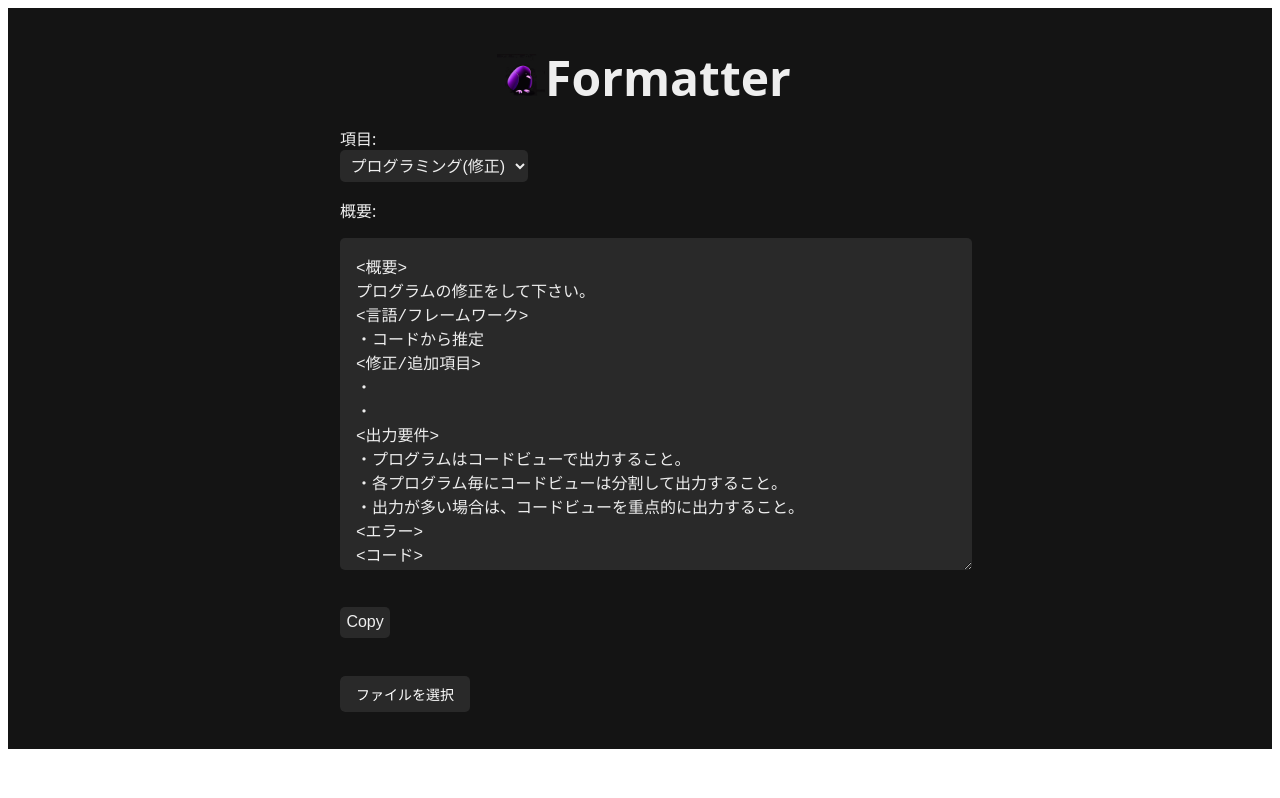
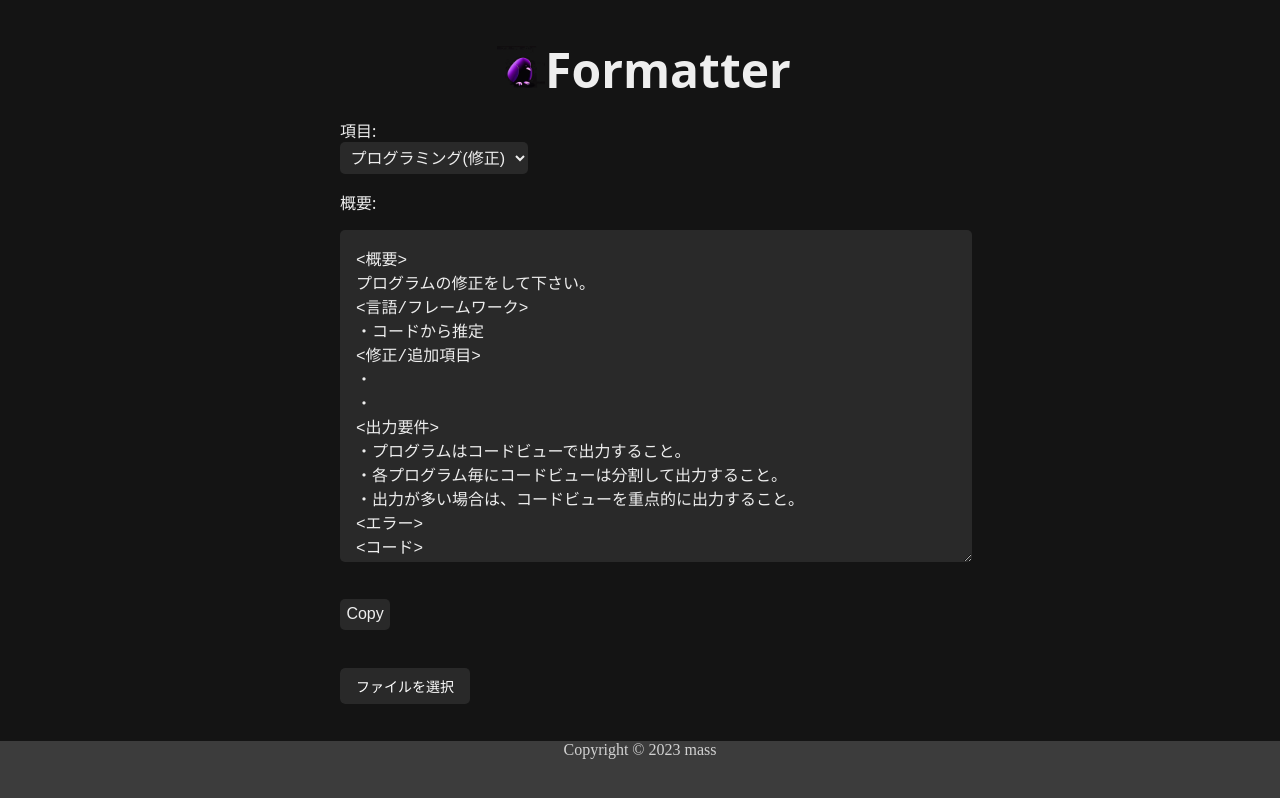
Before and after one commit to mass-work/apptest, a React (Create React App) app: page / in a window 1280 px wide. Shown: the top 798 px of the page. Built offline with nearby package versions, Linux system fonts and the light colour scheme.

Commit message:
change style

```diff
--- a/public/index.html
+++ b/public/index.html
@@ -25,6 +25,15 @@
       Learn how to configure a non-root public URL by running `npm run build`.
     -->
     <title>Formatter</title>
+    <style>
+      body {
+        margin: 0%;
+        padding: 0%;
+        background-color:rgb(20, 20, 20);
+        color: rgb(210, 210, 210);
+        /* background: linear-gradient(to right, #202020, #252525);  */
+      }
+    </style>
   </head>
   <!-- Google tag (gtag.js) -->
   <script async src="https://www.googletagmanager.com/gtag/js?id=G-1K365DMHWB"></script>
@@ -49,4 +58,5 @@
       To create a production bundle, use `npm run build` or `yarn build`.
     -->
   </body>
+
 </html>
--- a/src/App.js
+++ b/src/App.js
@@ -1,11 +1,26 @@
 import ChatGPTTempCreate from './00_app/00_formatter/ChatGPTTempCreate';
+import styled from "styled-components";
 
 function App() {
   return (
     <div>
       <ChatGPTTempCreate />
+      <FooterContainer>
+        <CopyrightContainer>
+          Copyright © 2023 mass
+        </CopyrightContainer>
+      </FooterContainer>
     </div>
   );
 }
 
 export default App;
+
+const FooterContainer = styled.footer`
+background-color: rgb(60, 60, 60);
+  margin: 0% 00% -100% 0%;
+  padding: 0% 00% 100% 0%;
+`
+const CopyrightContainer = styled.div`
+  text-align: center;
+`
```
Also changed, not shown: 1 other file (tests, documents, lock files or other folders).
